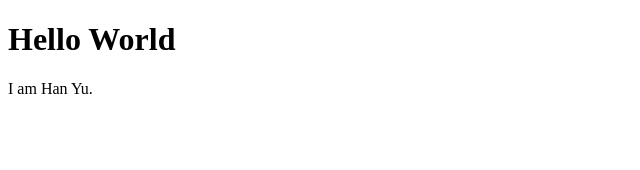
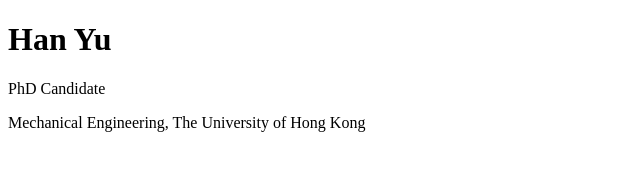
Before and after one commit to hiyuhan/hiyuhan.github.io, a plain HTML site: page index.html in a window 1280 px wide. Shown: the whole page, without its empty margins (0-640 px from the left). Drawn offline with Linux system fonts and the light colour scheme.

Commit message:
Add titles

```diff
--- a/index.html
+++ b/index.html
@@ -1,10 +1,11 @@
 <!DOCTYPE html>
 <html>
 <head>
-	<title>Hello</title>
+	<title>Han Yu</title>
 </head>
 <body>
-<h1>Hello World</h1>
-<p>I am Han Yu.</p>
+<h1>Han Yu</h1>
+<p>PhD Candidate</p>
+<p>Mechanical Engineering, The University of Hong Kong</p>
 </body>
 </html>
```
